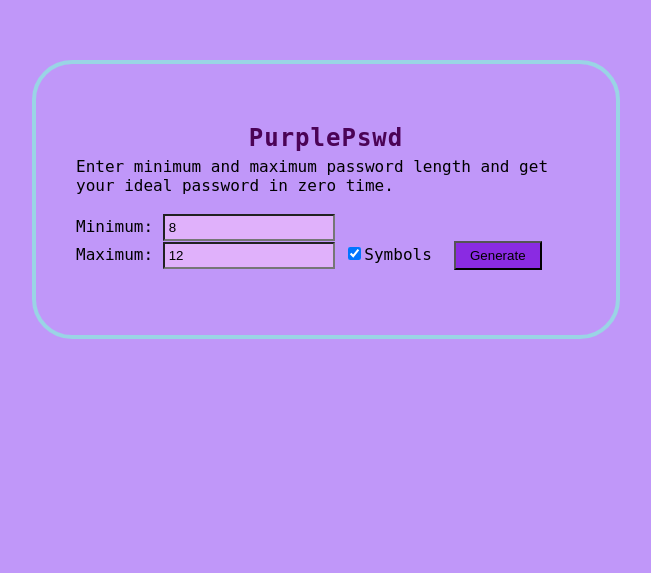
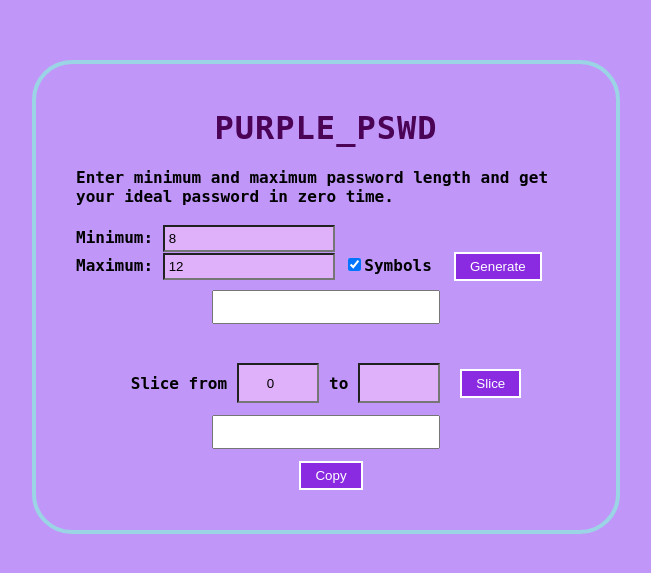
Before and after one commit to rajnandandas/purplepswd-generator-site, a Flask app: page / in a window 1280 px wide. Shown: the top 573 px of the page, without its empty margins (314-965 px from the left). Run offline with Flask 3, Linux system fonts and the light colour scheme.

Commit message:
All committed

```diff
--- a/pswd_logic.py
+++ b/pswd_logic.py
@@ -4,11 +4,11 @@ import string
 
 def generate_password(length=12, symbols=True):
     chars = string.ascii_letters + string.digits
-    spc_chars = "!@#$%^&*()"
+    spc_chars = string.punctuation
     if symbols:
         chars += spc_chars
         pswd_final = ""
-        while len(set(pswd_final) & set(spc_chars))==0:
+        while (len(set(pswd_final) & set(spc_chars))==0) or (len(set(pswd_final) & set(string.digits))==0):
             pswd_final = "".join(random.choice(chars) for _ in range(length))
         return pswd_final
     return "".join(random.choice(chars) for _ in range(length))
--- a/static/style.css
+++ b/static/style.css
@@ -1,6 +1,7 @@
 body {
   font-family: monospace, sans-serif;
   background: rgb(192, 151, 249);
+  font-weight: bolder;
 }
 
 .card {
@@ -11,10 +12,11 @@ body {
   border-radius: 40px;
 }
 
-h2 {
+h1 {
   color: rgb(75, 3, 86);
   text-align: center;
-  margin-bottom: 5px;
+  size: 72;
+  margin-top: 5px;
   letter-spacing: 1px;
 }
 
@@ -36,13 +38,81 @@ input[type="number"] {
 
 button {
   background-color: blueviolet;
+  color: #fff;              /* text */
+  border: 2px solid #fff;
   margin-left: 10px;
   padding: 5px 14px;
   cursor: pointer;
 }
 
+button:hover {
+  background-color: #667dfc;
+}
+
+button:active {
+  background-color: #00bbff;
+}
+
+button:focus {
+  outline: none;
+  box-shadow: 0 0 0 2px #f2ff00; /* focus ring */
+}
+
+
 .output {
   font-weight: 900;
-  font-size: 48;
+  font-size: 72;
   text-align: center;
 }
+
+#toast {
+  position: fixed;
+  bottom: 30px;
+  left: 50%;
+  transform: translateX(-50%);
+  background: #511370;
+  color: #ffffff;
+  padding: 10px 16px;
+  border-radius: 6px;
+  opacity: 0;
+  pointer-events: none;
+  transition: opacity 0.3s;
+}
+
+#toast.show {
+  opacity: 1;
+}
+
+.slice-section {
+  display: flex;
+  flex-direction: column;
+  align-items: center;
+  gap: 12px;
+  margin-top: 20px;
+}
+
+.slice-row {
+  display: flex;
+  align-items: center;
+  justify-content: center;
+  gap: 10px;
+}
+
+.slice-label {
+  display: flex;
+  align-items: center;
+  height: 28px;   /* forces vertical centering */
+}
+
+.slice-row input {
+  width: 70px;
+  height: 28px;
+  text-align: center;
+}
+
+#result,
+#slicedPassword {
+  width: 220px;   /* SAME WIDTH */
+  height: 28px;
+  text-align: center;
+}
--- a/templates/index.html
+++ b/templates/index.html
@@ -7,7 +7,7 @@
     </head>
     <body>
         <div class="card">
-        <h2>PurplePswd</h2>
+        <h1>PURPLE_PSWD</h1>
         Enter minimum and maximum password length and get your ideal password in zero time.<br>
         <br>
 
@@ -19,8 +19,33 @@
         <button onclick="generate()">Generate</button>
 
 
-        <div class="output"><p id="result"></p></div>
+        <div class="output"><!-- Generated password -->
+                <input type="text" id="result" readonly>
             </div>
+            <br>
+            <!-- Slice controls -->
+            <div class="slice-section">
+
+                <div class="slice-row">
+                    <span class="slice-label">Slice from</span>
+                    <input type="number" id="sliceStart" value="0">
+
+                    <span class="slice-label">to</span>
+                    <input type="number" id="sliceEnd">
+
+                    <button onclick="slicePassword()">Slice</button>
+                </div>
+
+                <input type="text" id="slicedPassword" readonly>
+
+                <button onclick="copySliced()">Copy</button>
+
+                </div>
+
+
+            <!-- Toast -->
+            <div id="toast"></div>
+
         <script>
         function generate() {
             fetch("/generate", {
@@ -34,9 +59,59 @@
             })
             .then(res => res.json())
             .then(data => {
-                    document.getElementById("result").innerText = data.password;
+                document.getElementById("result").value = data.password;
+                document.getElementById("sliceStart").value = 0;
+                document.getElementById("sliceEnd").value = data.password.length;
             });
         }
+
+        function slicePassword() {
+            const pwd = document.getElementById("result").value;
+            const start = Number(document.getElementById("sliceStart").value);
+            const end = Number(document.getElementById("sliceEnd").value);
+
+            if (!pwd) {
+                showToast("Generate password first");
+                return;
+            }
+
+            if (start < 0 || end > pwd.length || start >= end) {
+                showToast("Invalid slice range");
+                return;
+            }
+
+            document.getElementById("slicedPassword").value =
+                pwd.slice(start, end);
+        }
+
+        function copySliced() {
+            const text = document.getElementById("slicedPassword").value;
+
+            if (!text) {
+                showToast("Nothing to copy");
+                return;
+            }
+
+            navigator.clipboard.writeText(text)
+                .then(() => showToast("Copied to clipboard"));
+        }
+
+            let toastTimer;
+
+            function showToast(msg) {
+            const toast = document.getElementById("toast");
+
+            clearTimeout(toastTimer); // cancel previous hide
+
+            toast.innerText = msg;
+            toast.className = "show";
+
+            toastTimer = setTimeout(() => {
+                toast.className = "";
+            }, 2000);
+            }
+
         </script>
+
     </body>
 </html>
```
Lines whose indentation alone changed are shown as unchanged.
